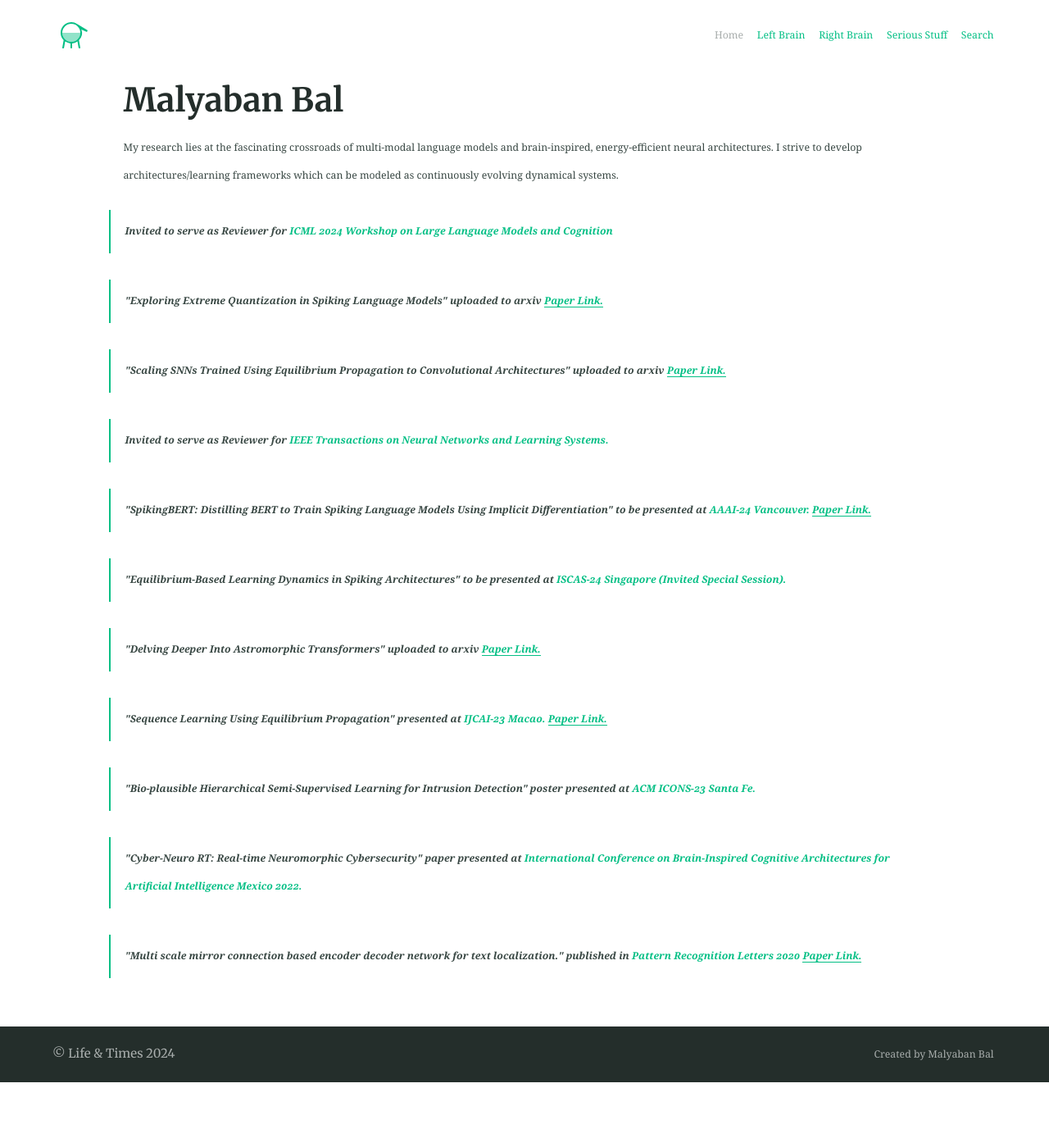
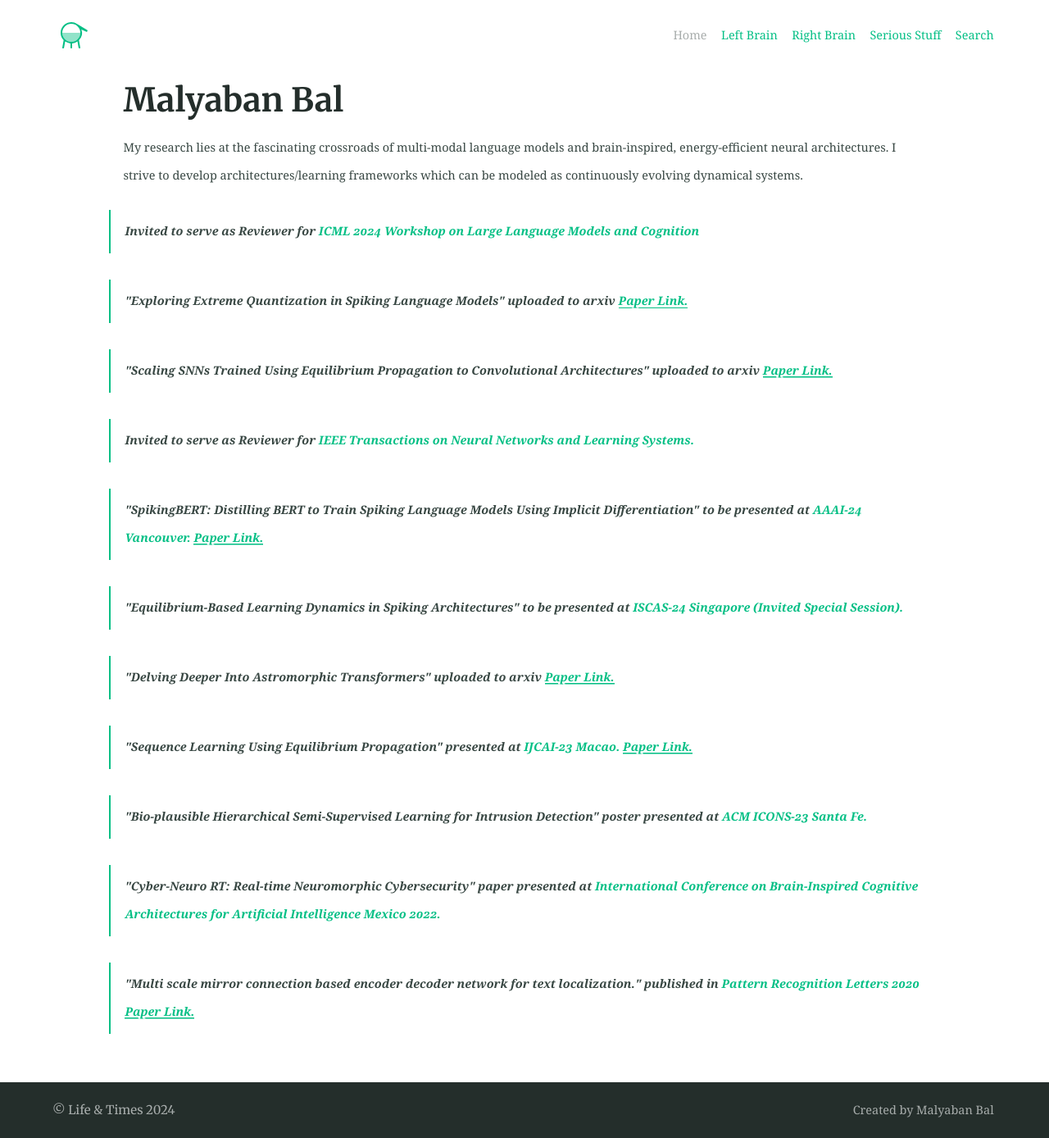
Before and after one commit to dovahkiin1995/dovahkiin1995.github.io, a Jekyll site: the page built from index.md, in a window 1280 px wide. Shown: the whole page at 82% size. Built offline with Jekyll 4.4.1, drawn with Linux system fonts in a browser that asks for light colours; before the commit the page ends 1320 px from its top, so only the background shows below that.

Commit message:
Update _theme.scss

```diff
--- a/_sass/_theme.scss
+++ b/_sass/_theme.scss
@@ -14,8 +14,6 @@ body {
   width: 90%;
   max-width: 1200px;
   margin: 0 auto;
-  font-size: 85%;
-
 }
 
 
```
